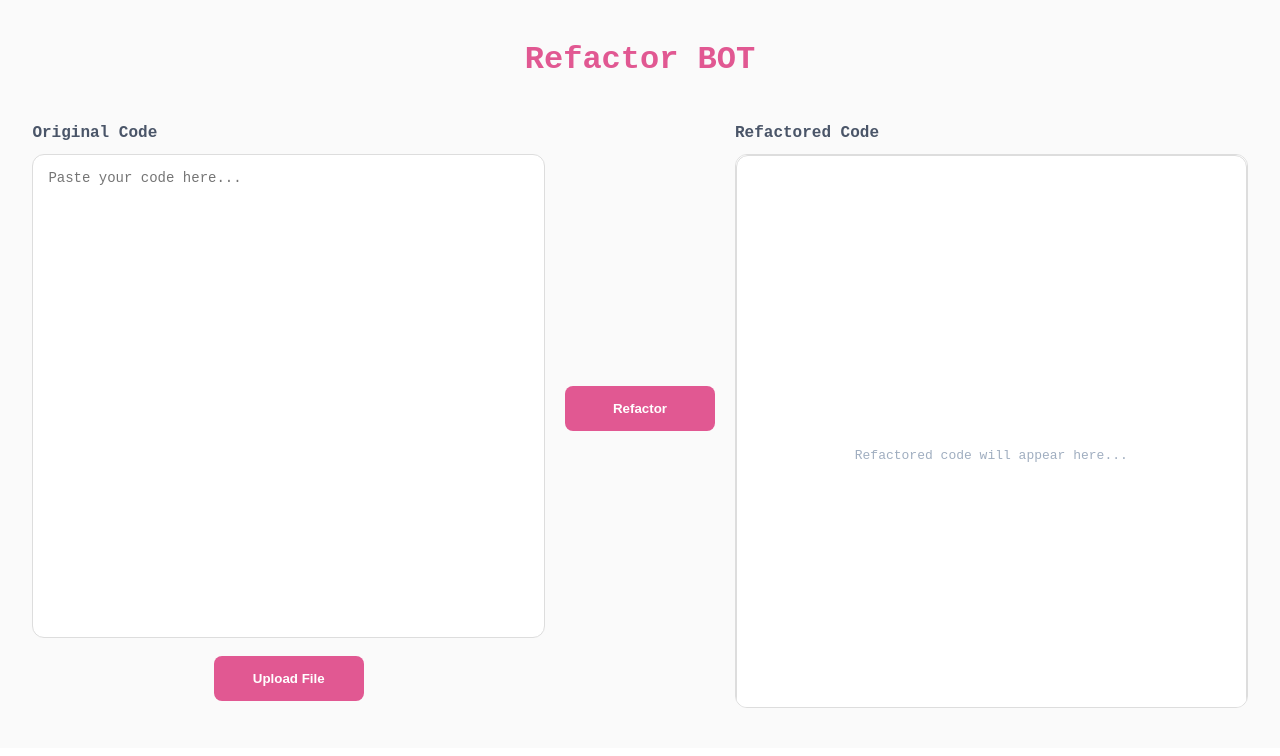
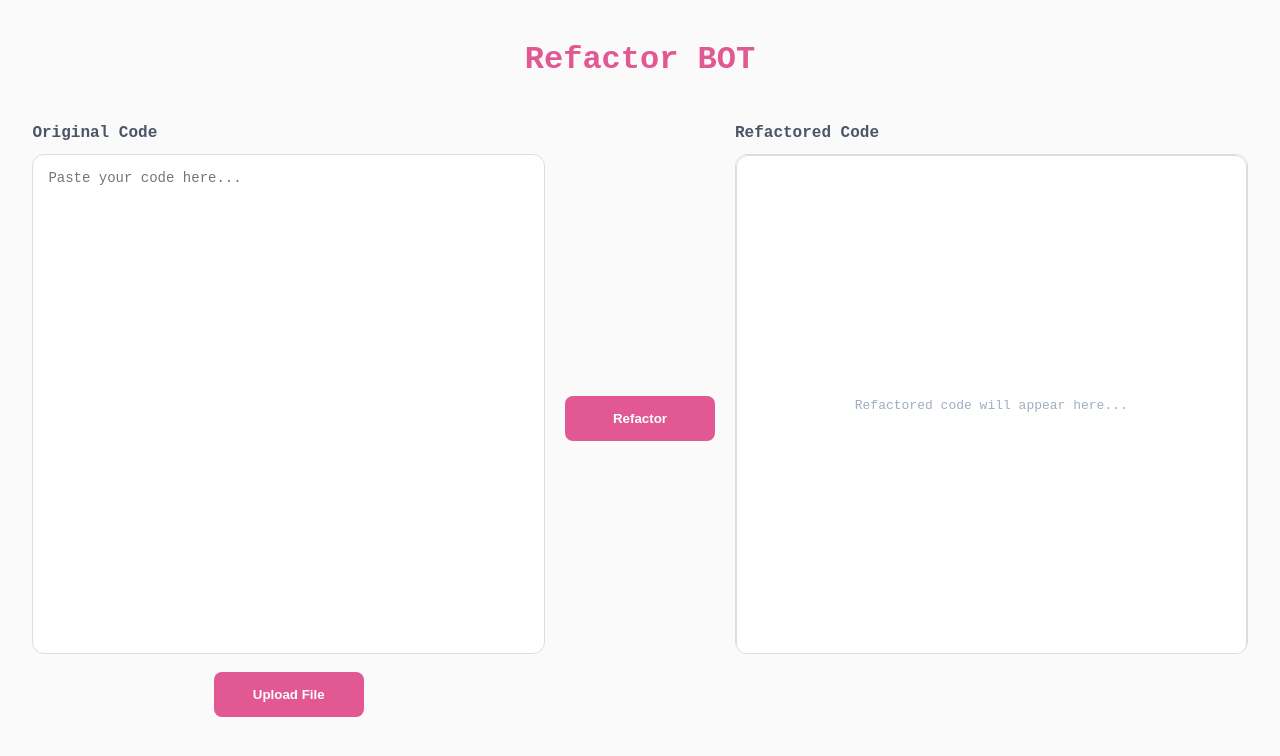
Before and after one commit to suvathikannan17/CPSC5260_RefactoringBOT, a React (Create React App) app in the folder client/: page / in a window 1280 px wide. Shown: the top 756 px of the page. Built offline with nearby package versions, Linux system fonts and the light colour scheme.

Commit message:
Updated the CSS styling to fix the UI

```diff
--- a/client/src/App.css
+++ b/client/src/App.css
@@ -28,7 +28,7 @@
   display: flex;
   flex-direction: column;
   min-width: 0;
-  height: 600px;
+  height: 620px;
   align-items: center;
 }
 
@@ -42,7 +42,7 @@
 
 .code-textarea, .full-diff-wrapper, .placeholder-box {
   width: 100%;
-  height: 600px !important;
+  height: 500px !important;
   border: 1px solid #ddd;
   border-radius: 12px;
   background-color: #fff;
@@ -73,8 +73,10 @@
 
 .button-container {
   width: 150px;
+  height: 500px;
   display: flex;
   justify-content: center;
+  align-items: center;
   flex-shrink: 0;
 }
 
```
